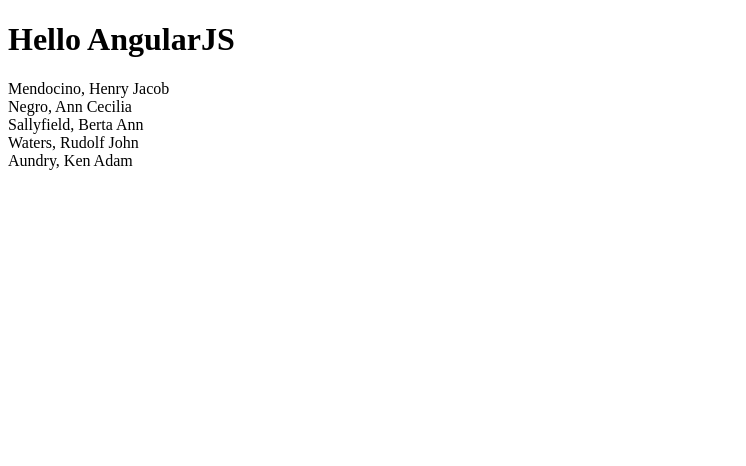
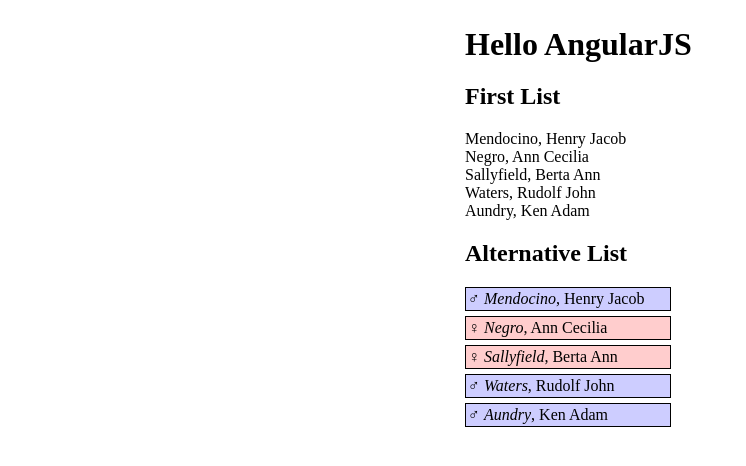
Before and after one commit to coldhawaiian/los-techies-angular-example, a website: page step6.html in a window 1280 px wide. Shown: the whole page, without its empty margins (0-746 px from the left). Drawn offline with nearby package versions, Linux system fonts and the light colour scheme.

Commit message:
Add Step 6b

```diff
--- a/app.css
+++ b/app.css
@@ -1,3 +1,18 @@
+.container {
+  width: 500px;
+  padding: 0.5em;
+  margin: auto;
+}
+.container > * {
+  margin: 2% auto;
+  width: 70%;
+}
+.male {
+  background-color: rgb(205, 205, 255);
+}
+.female {
+  background-color: rgb(255, 205, 205);
+}
 .scope {
   border: 1px solid black;
   margin-bottom: 10px;
@@ -7,3 +22,9 @@
   margin-top: 5px;
   margin-bottom: 5px;
 }
+.person {
+  border: 1px solid black;
+  margin-bottom: 5px;
+  padding: 2px;
+  width: 200px;
+}
--- /dev/null
+++ b/person2.html
@@ -0,0 +1,7 @@
+<div class="person" ng-class="person.gender.toLowerCase()">
+	<span ng-bind="person.gender === 'Male' ? '\u2642' : '\u2640'">
+		?
+	</span>
+	<em>{{ person.name.last }}</em>,
+	{{ person.name.first }} {{ person.name.middle }}
+</div>
--- a/step6.html
+++ b/step6.html
@@ -5,12 +5,29 @@
 	<link rel="stylesheet" href="app.css">
 </head>
 <body ng-app="app">
-	<h1>Hello AngularJS</h1>
+	<div class="container">
+		<h1>Hello AngularJS</h1>
 
-	<div ng-controller="PersonCtrl">
-		<div ng-repeat="person in persons">
-			{{ person.name.last }}, {{ person.name.first }} {{ person.name.middle }}
-		</div>
+		<section>
+			<h1>First List</h1>
+			<div ng-controller="PersonCtrl">
+				<div ng-repeat="person in persons"
+						ng-include="'person.html'">
+				</div>
+			</div>
+			<script type="text/ng-template" id="person.html">
+				{{ person.name.last }}, {{ person.name.first }} {{ person.name.middle }}
+			</script>
+		</section>
+
+		<section>
+			<h1>Alternative List</h1>
+			<div ng-controller="PersonCtrl">
+				<div ng-repeat="person in persons"
+						ng-include="'person2.html'">
+				</div>
+			</div>
+		</section>
 	</div>
 
 	<script src="lib/angular/angular.js"></script>
```
Also changed, not shown: app.js (+12 -6 lines).
